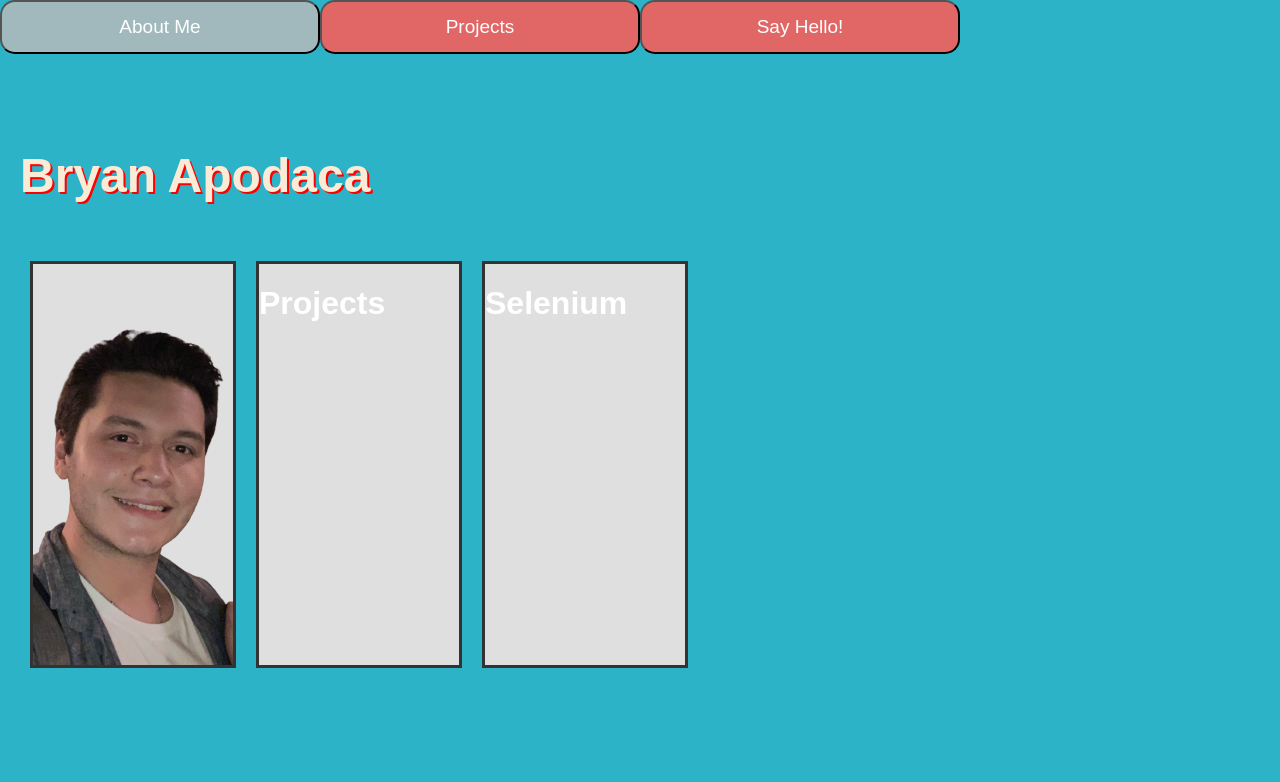
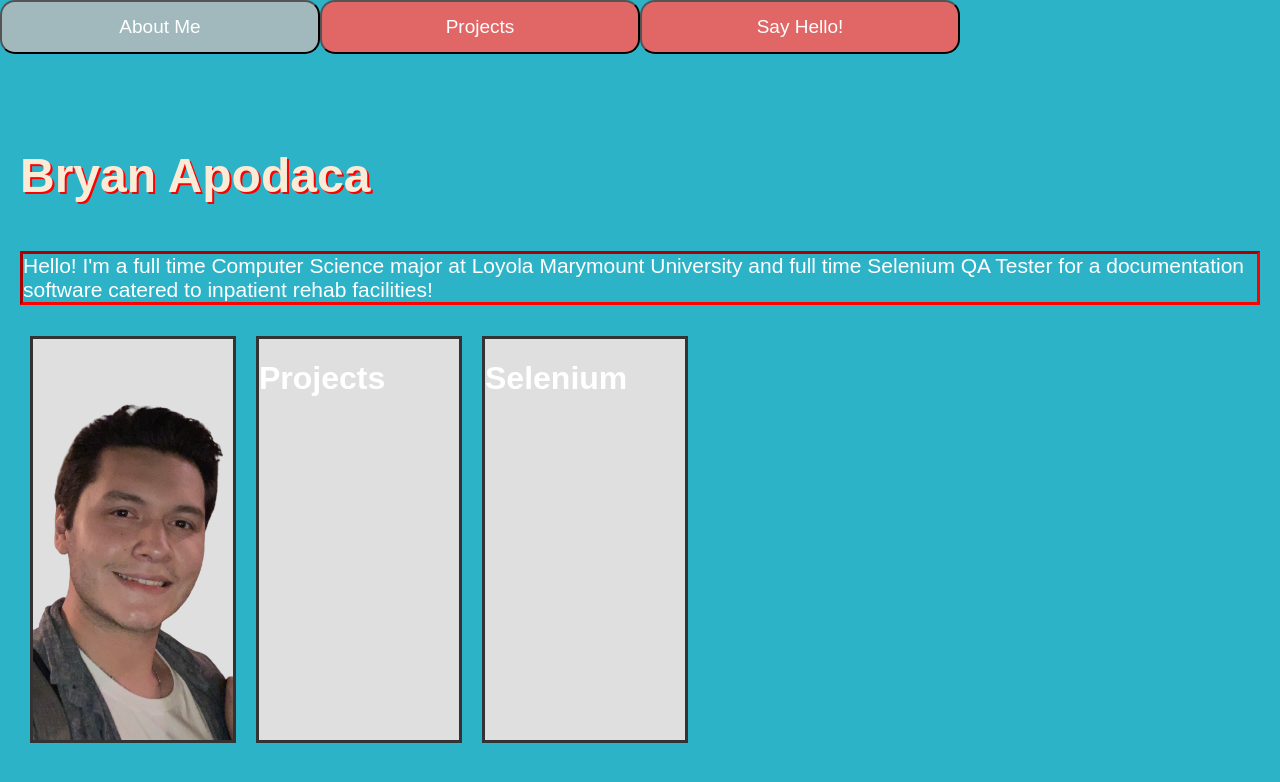
Before and after one commit to bryauk123/Portfolio_Website, a plain HTML site: page index.html in a window 1280 px wide. Drawn offline with Linux system fonts and the light colour scheme.

Commit message:
updated intro

```diff
--- a/index.html
+++ b/index.html
@@ -13,6 +13,9 @@
 
 <div id="AboutMe" class="tabcontent">
     <h3 id = "name">Bryan Apodaca</h3>
+    <p id = "intro">Hello! I'm a full time Computer Science major at Loyola Marymount University and full time
+        Selenium QA Tester for a documentation software catered to inpatient rehab facilities!
+    </p>
     <div class = "flexbox-container">
         <div class="flexbox-item flexbox-item-1"><img id = "me" src = "newMe.png" alt = "Whoops you can't see me..."></div>
         <div class="flexbox-item flexbox-item-2">
```
